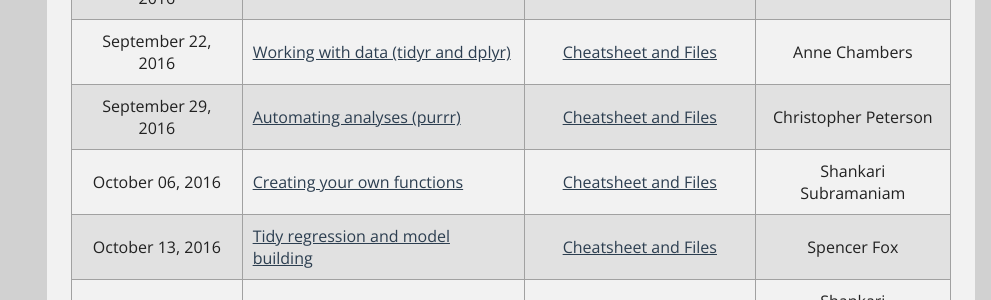
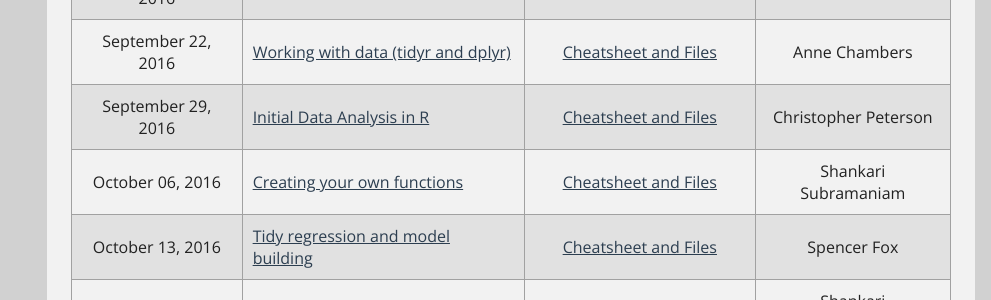
Before and after one commit to CCBBatUT/rstats_fall2017, a Jekyll site: the page built from index.html, in a window 1280 px wide. Shown: the part 1123-1423 px from the top of the page, without its empty margins (289-1280 px from the left). Built offline with Jekyll 4.4.1, drawn with Linux system fonts in a browser that asks for light colours.

Commit message:
update christopher's title

```diff
--- a/_posts/2016-09-29-seminar_03.md
+++ b/_posts/2016-09-29-seminar_03.md
@@ -1,6 +1,6 @@
 ---
 layout: post
-title: "Automating analyses (purrr)"
+title: "Initial Data Analysis in R"
 instructor: Christopher Peterson
 permalink: /3_seminar/
 materials: files/3_files.zip
```
